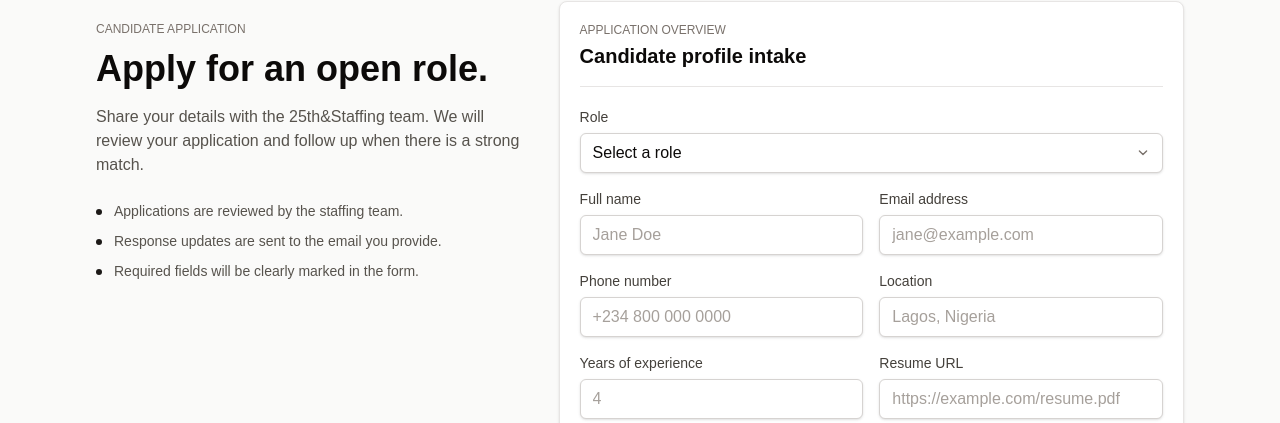
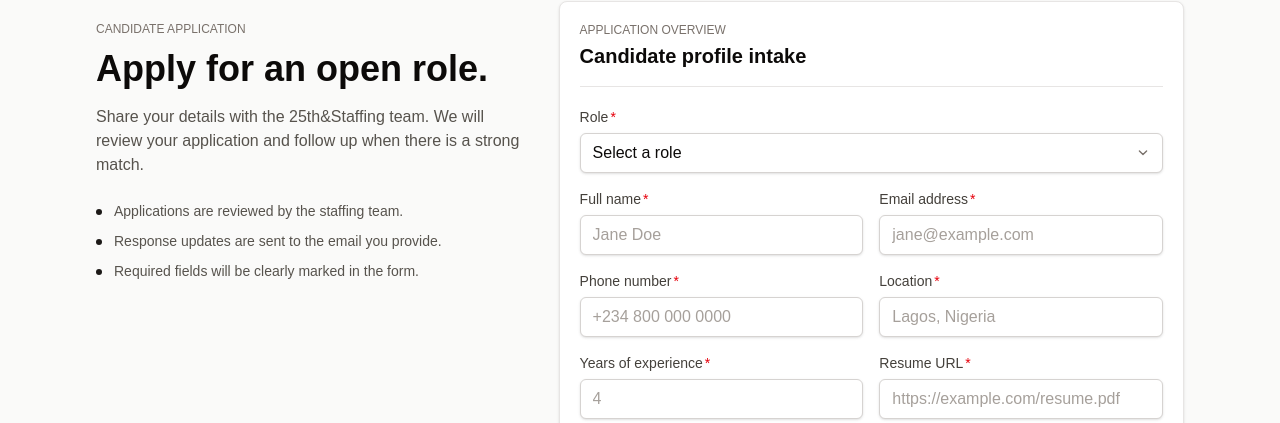
Before and after one commit to Tnath1/c_app_ui, a Next.js app: page / in a window 1280 px wide. Shown: the part 100-523 px from the top of the page. Built offline with nearby package versions, Linux system fonts and the light colour scheme.

Commit message:
Polish success modal and required fields

```diff
--- a/src/components/application/ApplicationForm.tsx
+++ b/src/components/application/ApplicationForm.tsx
@@ -3,7 +3,7 @@
 import { zodResolver } from "@hookform/resolvers/zod";
 import { useMutation, useQuery } from "@tanstack/react-query";
 import { useSearchParams } from "next/navigation";
-import { useMemo, useState } from "react";
+import { useMemo, useRef, useState } from "react";
 import { useForm } from "react-hook-form";
 import { ApiError, getRoles, submitApplication } from "@/lib/api";
 import type { ApplicationState } from "@/lib/api/applications";
@@ -70,6 +70,7 @@ function createRoleOptions(roles: Awaited<ReturnType<typeof getRoles>>) {
 
 export function ApplicationForm() {
   const [formError, setFormError] = useState<string | undefined>();
+  const formStartRef = useRef<HTMLFormElement>(null);
   const searchParams = useSearchParams();
 
   // These params let us preview loading/error/empty states without adding demo controls to the UI.
@@ -133,10 +134,30 @@ export function ApplicationForm() {
         ? "No open roles"
         : "Select a role";
 
+  function scrollToFormStart() {
+    window.requestAnimationFrame(() => {
+      const prefersReducedMotion = window.matchMedia(
+        "(prefers-reduced-motion: reduce)",
+      ).matches;
+
+      formStartRef.current?.scrollIntoView({
+        behavior: prefersReducedMotion ? "auto" : "smooth",
+        block: "start",
+      });
+    });
+  }
+
+  function closeSuccessModal() {
+    submission.reset();
+    setFormError(undefined);
+    scrollToFormStart();
+  }
+
   function resetApplication() {
     submission.reset();
     form.reset(applicationDefaultValues);
     setFormError(undefined);
+    scrollToFormStart();
   }
 
   function handleSubmit(values: ApplicationFormValues) {
@@ -148,8 +169,9 @@ export function ApplicationForm() {
     <>
       <form
         aria-busy={submission.isPending}
-        className="space-y-6"
+        className="scroll-mt-24 space-y-6"
         onSubmit={form.handleSubmit(handleSubmit)}
+        ref={formStartRef}
       >
         {rolesQuery.isPending ? (
           <LoadingState
@@ -209,6 +231,7 @@ export function ApplicationForm() {
 
       {submission.data ? (
         <ApplicationSuccessModal
+          onClose={closeSuccessModal}
           onSubmitAnother={resetApplication}
           submission={submission.data}
         />
--- a/src/components/application/ApplicationSuccessModal.tsx
+++ b/src/components/application/ApplicationSuccessModal.tsx
@@ -2,11 +2,13 @@ import type { ApplicationSubmissionResponse } from "@/types/application";
 import { Button } from "@/components/ui";
 
 type ApplicationSuccessModalProps = {
+  onClose: () => void;
   onSubmitAnother: () => void;
   submission: ApplicationSubmissionResponse;
 };
 
 export function ApplicationSuccessModal({
+  onClose,
   onSubmitAnother,
   submission,
 }: ApplicationSuccessModalProps) {
@@ -18,7 +20,29 @@ export function ApplicationSuccessModal({
       className="fixed inset-0 z-50 flex items-center justify-center bg-stone-950/55 px-4 py-6 backdrop-blur-sm"
       role="dialog"
     >
-      <div className="w-full max-w-md rounded-lg border border-stone-200 bg-white p-6 text-center shadow-xl dark:border-stone-800 dark:bg-stone-900">
+      <div className="relative w-full max-w-md rounded-lg border border-stone-200 bg-white p-6 text-center shadow-xl dark:border-stone-800 dark:bg-stone-900">
+        <button
+          aria-label="Close confirmation"
+          className="absolute right-3 top-3 inline-flex h-8 w-8 items-center justify-center rounded-md text-stone-500 outline-none transition-colors hover:bg-stone-100 hover:text-stone-900 focus-visible:ring-2 focus-visible:ring-stone-900 focus-visible:ring-offset-2 focus-visible:ring-offset-white dark:text-stone-400 dark:hover:bg-stone-800 dark:hover:text-stone-50 dark:focus-visible:ring-stone-100 dark:focus-visible:ring-offset-stone-900"
+          onClick={onClose}
+          type="button"
+        >
+          <svg
+            aria-hidden="true"
+            className="h-4 w-4"
+            fill="none"
+            viewBox="0 0 20 20"
+            xmlns="http://www.w3.org/2000/svg"
+          >
+            <path
+              d="m6 6 8 8M14 6l-8 8"
+              stroke="currentColor"
+              strokeLinecap="round"
+              strokeWidth="1.8"
+            />
+          </svg>
+        </button>
+
         <div className="success-check mx-auto flex h-12 w-12 items-center justify-center rounded-full bg-emerald-100 text-emerald-700 dark:bg-emerald-950 dark:text-emerald-300">
           <svg
             aria-hidden="true"
--- a/src/components/application/ExperienceFields.tsx
+++ b/src/components/application/ExperienceFields.tsx
@@ -12,6 +12,7 @@ export function ExperienceFields({ form }: ExperienceFieldsProps) {
         error={form.formState.errors.experienceYears?.message}
         id="experienceYears"
         inputMode="numeric"
+        isRequired
         label="Years of experience"
         min="0"
         placeholder="4"
@@ -21,6 +22,7 @@ export function ExperienceFields({ form }: ExperienceFieldsProps) {
       <Input
         error={form.formState.errors.resumeUrl?.message}
         id="resumeUrl"
+        isRequired
         label="Resume URL"
         placeholder="https://example.com/resume.pdf"
         type="url"
--- a/src/components/application/PersonalInfoFields.tsx
+++ b/src/components/application/PersonalInfoFields.tsx
@@ -12,6 +12,7 @@ export function PersonalInfoFields({ form }: PersonalInfoFieldsProps) {
         autoComplete="name"
         error={form.formState.errors.fullName?.message}
         id="fullName"
+        isRequired
         label="Full name"
         placeholder="Jane Doe"
         {...form.register("fullName")}
@@ -20,6 +21,7 @@ export function PersonalInfoFields({ form }: PersonalInfoFieldsProps) {
         autoComplete="email"
         error={form.formState.errors.email?.message}
         id="email"
+        isRequired
         label="Email address"
         placeholder="jane@example.com"
         type="email"
@@ -29,6 +31,7 @@ export function PersonalInfoFields({ form }: PersonalInfoFieldsProps) {
         autoComplete="tel"
         error={form.formState.errors.phone?.message}
         id="phone"
+        isRequired
         label="Phone number"
         placeholder="+234 800 000 0000"
         type="tel"
@@ -38,6 +41,7 @@ export function PersonalInfoFields({ form }: PersonalInfoFieldsProps) {
         autoComplete="address-level2"
         error={form.formState.errors.location?.message}
         id="location"
+        isRequired
         label="Location"
         placeholder="Lagos, Nigeria"
         {...form.register("location")}
--- a/src/components/application/RoleSelectField.tsx
+++ b/src/components/application/RoleSelectField.tsx
@@ -20,6 +20,7 @@ export function RoleSelectField({
       disabled={disabled}
       error={form.formState.errors.roleId?.message}
       id="roleId"
+      isRequired
       label="Role"
       options={options}
       placeholder={placeholder}
--- /dev/null
+++ b/src/components/ui/FieldLabel.tsx
@@ -0,0 +1,31 @@
+type FieldLabelProps = {
+  htmlFor: string;
+  isRequired?: boolean;
+  label: string;
+};
+
+export function FieldLabel({
+  htmlFor,
+  isRequired = false,
+  label,
+}: FieldLabelProps) {
+  return (
+    <label
+      className="mb-1.5 block text-sm font-medium text-stone-700 dark:text-stone-200"
+      htmlFor={htmlFor}
+    >
+      {label}
+      {isRequired ? (
+        <>
+          <span
+            aria-hidden="true"
+            className="ml-0.5 text-red-600 dark:text-red-400"
+          >
+            *
+          </span>
+          <span className="sr-only"> required</span>
+        </>
+      ) : null}
+    </label>
+  );
+}
--- a/src/components/ui/Input.tsx
+++ b/src/components/ui/Input.tsx
@@ -1,11 +1,13 @@
 import type { InputHTMLAttributes } from "react";
 import { cn } from "@/lib/utils";
 import { FieldError } from "./FieldError";
+import { FieldLabel } from "./FieldLabel";
 
 type InputProps = Omit<InputHTMLAttributes<HTMLInputElement>, "id"> & {
   error?: string;
   helperText?: string;
   id: string;
+  isRequired?: boolean;
   label?: string;
 };
 
@@ -14,6 +16,7 @@ export function Input({
   error,
   helperText,
   id,
+  isRequired = false,
   label,
   ...props
 }: InputProps) {
@@ -24,12 +27,7 @@ export function Input({
   return (
     <div>
       {label ? (
-        <label
-          className="mb-1.5 block text-sm font-medium text-stone-700 dark:text-stone-200"
-          htmlFor={id}
-        >
-          {label}
-        </label>
+        <FieldLabel htmlFor={id} isRequired={isRequired} label={label} />
       ) : null}
       <input
         aria-describedby={describedBy}
--- a/src/components/ui/Select.tsx
+++ b/src/components/ui/Select.tsx
@@ -1,6 +1,7 @@
 import type { SelectHTMLAttributes } from "react";
 import { cn } from "@/lib/utils";
 import { FieldError } from "./FieldError";
+import { FieldLabel } from "./FieldLabel";
 
 export type SelectOption = {
   disabled?: boolean;
@@ -12,6 +13,7 @@ type SelectProps = Omit<SelectHTMLAttributes<HTMLSelectElement>, "children" | "i
   error?: string;
   helperText?: string;
   id: string;
+  isRequired?: boolean;
   label?: string;
   options: SelectOption[];
   placeholder?: string;
@@ -23,6 +25,7 @@ export function Select({
   error,
   helperText,
   id,
+  isRequired = false,
   label,
   options,
   placeholder,
@@ -35,12 +38,7 @@ export function Select({
   return (
     <div>
       {label ? (
-        <label
-          className="mb-1.5 block text-sm font-medium text-stone-700 dark:text-stone-200"
-          htmlFor={id}
-        >
-          {label}
-        </label>
+        <FieldLabel htmlFor={id} isRequired={isRequired} label={label} />
       ) : null}
       <div className="relative">
         <select
--- a/src/components/ui/Textarea.tsx
+++ b/src/components/ui/Textarea.tsx
@@ -1,11 +1,13 @@
 import type { TextareaHTMLAttributes } from "react";
 import { cn } from "@/lib/utils";
 import { FieldError } from "./FieldError";
+import { FieldLabel } from "./FieldLabel";
 
 type TextareaProps = Omit<TextareaHTMLAttributes<HTMLTextAreaElement>, "id"> & {
   error?: string;
   helperText?: string;
   id: string;
+  isRequired?: boolean;
   label?: string;
 };
 
@@ -14,6 +16,7 @@ export function Textarea({
   error,
   helperText,
   id,
+  isRequired = false,
   label,
   rows = 5,
   ...props
@@ -25,12 +28,7 @@ export function Textarea({
   return (
     <div>
       {label ? (
-        <label
-          className="mb-1.5 block text-sm font-medium text-stone-700 dark:text-stone-200"
-          htmlFor={id}
-        >
-          {label}
-        </label>
+        <FieldLabel htmlFor={id} isRequired={isRequired} label={label} />
       ) : null}
       <textarea
         aria-describedby={describedBy}
--- a/src/components/ui/index.ts
+++ b/src/components/ui/index.ts
@@ -1,5 +1,6 @@
 export { Button } from "./Button";
 export { FieldError } from "./FieldError";
+export { FieldLabel } from "./FieldLabel";
 export { Input } from "./Input";
 export { Select } from "./Select";
 export { Textarea } from "./Textarea";
```
